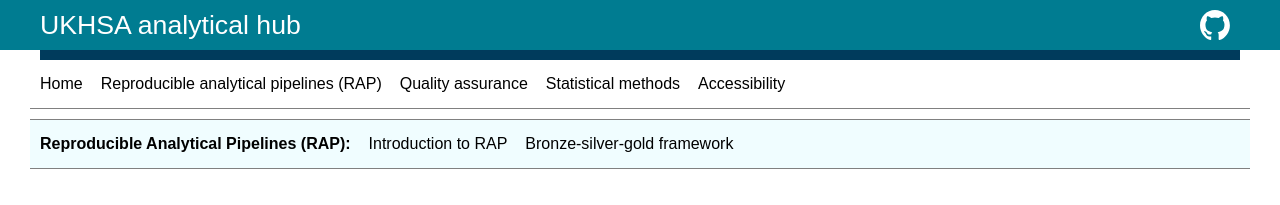
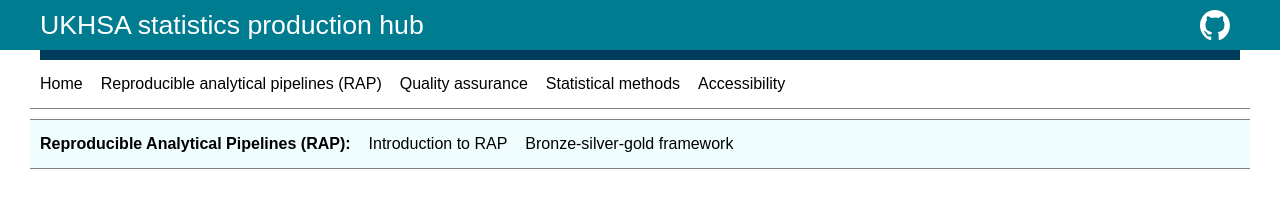
Before and after one commit to BenCuff/github-pages-test, a Jekyll site: the page built from docs/rap.md, in a window 1280 px wide. Shown: the top 205 px of the page. Built offline with Jekyll 4.4.1, drawn with Linux system fonts in a browser that asks for light colours.

Commit message:
Changed name of the site

```diff
--- a/docs/_layouts/guidance-page.html
+++ b/docs/_layouts/guidance-page.html
@@ -2,7 +2,7 @@
 <html>
   <head>
     <meta charset="utf-8">
-    <title>UKHSA analytical hub</title>
+    <title>UKHSA statistics production hub</title>
 
     <link rel="icon" type="image/x-icon" href="assets/img/favicon.ico">
 
@@ -16,7 +16,7 @@
 
     <div id="big-banner">
       <div id="big-banner-content">
-        <p>UKHSA analytical hub</p>
+        <p>UKHSA statistics production hub</p>
         <a href="{{ site.github }}" style="margin-left:auto; padding:10px">
           <img src="assets/img/github-mark-white.svg" alt="GitHub" width="30px" height="30px">
         </a>
--- a/docs/_layouts/index.html
+++ b/docs/_layouts/index.html
@@ -2,7 +2,7 @@
 <html>
   <head>
     <meta charset="utf-8">
-    <title>UKHSA analytical hub</title>
+    <title>UKHSA statistics production hub</title>
 
     <link rel="icon" type="image/x-icon" href="assets/img/favicon.ico">
 
@@ -14,7 +14,7 @@
 
     <div id="big-banner">
       <div id="big-banner-content">
-        <p>UKHSA analytical hub</p>
+        <p>UKHSA statistics production hub</p>
         <a href="{{ site.github }}" style="margin-left:auto; padding:10px">
           <img src="assets/img/github-mark-white.svg" alt="GitHub" width="30px" height="30px">
         </a>
@@ -29,7 +29,7 @@
     <div class="main">
       <div style="display:flex;background-color:#C8E6EE; padding:0 20px">
         <div style="padding-right:30px;">
-          <h1>Welcome to the UK Health Security Agency (UKHSA) analytical hub!</h1>
+          <h1>Welcome to the UK Health Security Agency (UKHSA) statistics production hub!</h1>
 
           <p>Lorem ipsum dolor sit amet, consectetur adipiscing elit, sed do eiusmod tempor incididunt ut labore et dolore magna aliqua. Ut enim ad minim veniam, quis nostrud exercitation ullamco laboris nisi ut aliquip ex ea commodo consequat. Duis aute irure dolor in reprehenderit in voluptate velit esse cillum dolore eu fugiat nulla pariatur. Excepteur sint occaecat cupidatat non proident, sunt in culpa qui officia deserunt mollit anim id est laborum.</p>
 
--- a/docs/assets/styles-index.css
+++ b/docs/assets/styles-index.css
@@ -13,7 +13,7 @@
 
 .index-link:hover{
   border: 1px solid black;
-  padding: 1px 8px;
+  padding: 1px 10px;
 }
 
 #index-tile-block{
```
